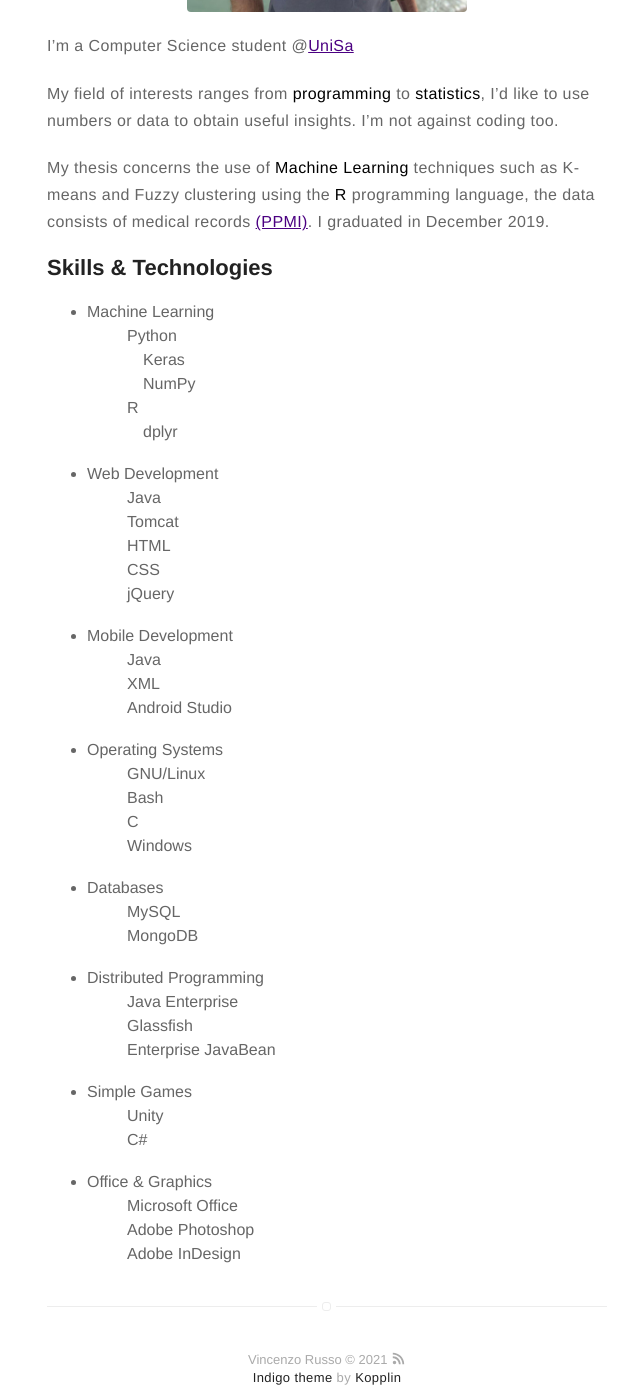
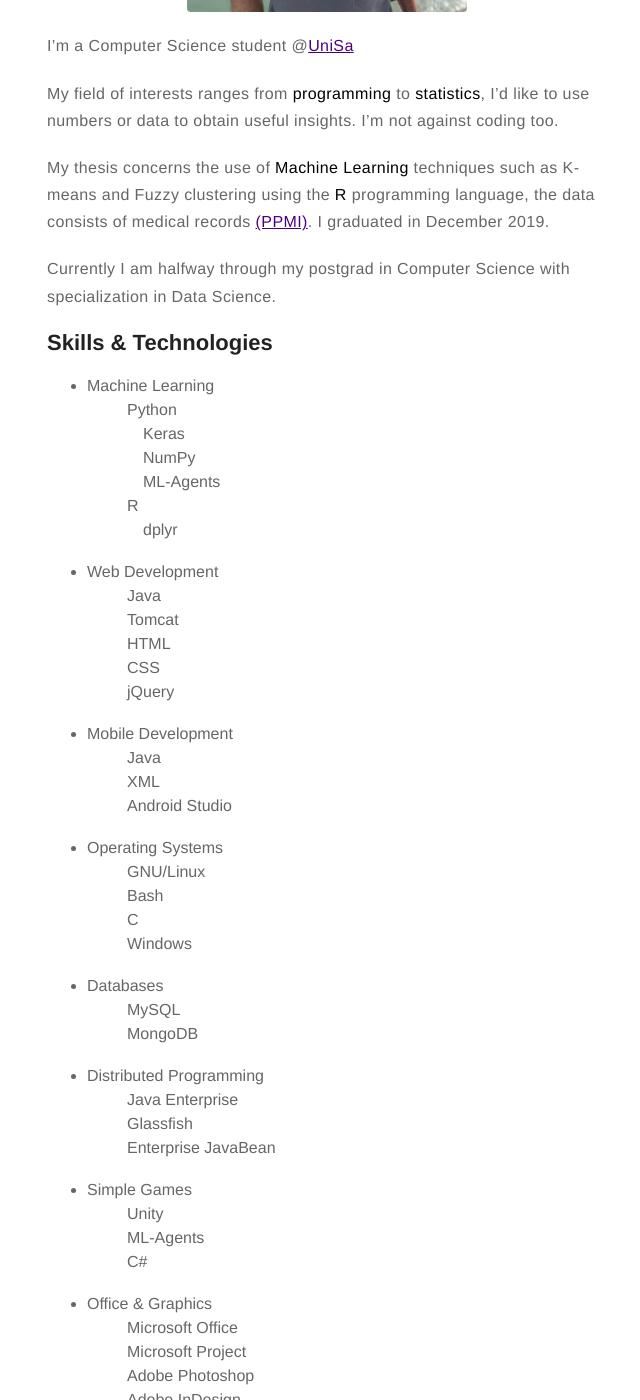
Before and after one commit to vincenzorusso12/vincenzorusso12.github.io, a Jekyll site: the page built from about.md, in a window 1280 px wide and 1400 px high, scrolled down 486 px. Shown: the whole window, without its empty margins (313-953 px from the left). Built offline with Jekyll 4.4.1, drawn with Linux system fonts in a browser that asks for light colours.

Commit message:
Update about.md

```diff
--- a/about.md
+++ b/about.md
@@ -11,6 +11,8 @@ My field of interests ranges from **programming** to **statistics**, I'd like to
 My thesis concerns the use of **Machine Learning** techniques such as K-means and Fuzzy clustering using the **R** programming language, the data consists of medical records <a href="https://www.ppmi-info.org/">(PPMI)</a>.
 I graduated in December 2019.
 
+Currently I am halfway through my postgrad in Computer Science with specialization in Data Science.
+
 
 
 <h2>Skills &amp; Technologies</h2>
@@ -20,6 +22,7 @@ I graduated in December 2019.
   		<dd>Python  		  </dd>
 		<dd>&emsp;Keras			  </dd>
 		<dd>&emsp;NumPy			  </dd>
+		<dd>&emsp;ML-Agents			  </dd>
 		<dd>R				  </dd>
 		<dd>&emsp;dplyr			  </dd>
 	</li>
@@ -58,11 +61,13 @@ I graduated in December 2019.
 	<br>
 	<li><dt>Simple Games</dt>
   		<dd>Unity  		  </dd>
+		<dd>ML-Agents	  </dd>
 		<dd>C#			  </dd>
   	</li>
 	<br>
 	<li><dt>Office &amp; Graphics</dt>
   		<dd>Microsoft Office</dd>
+		<dd>Microsoft Project</dd>
 		<dd>Adobe Photoshop </dd>
 		<dd>Adobe InDesign  </dd>
   	</li>
```
